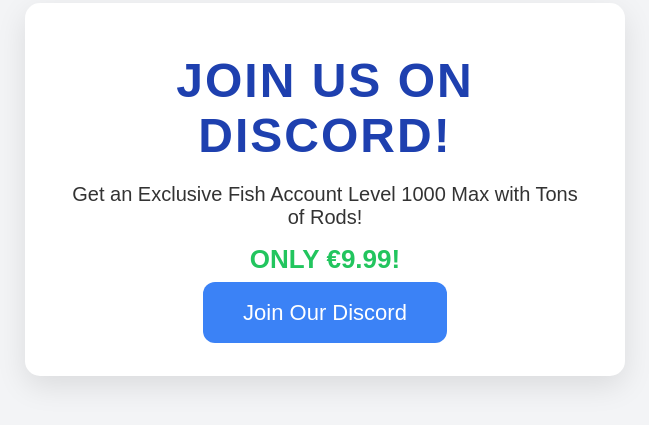
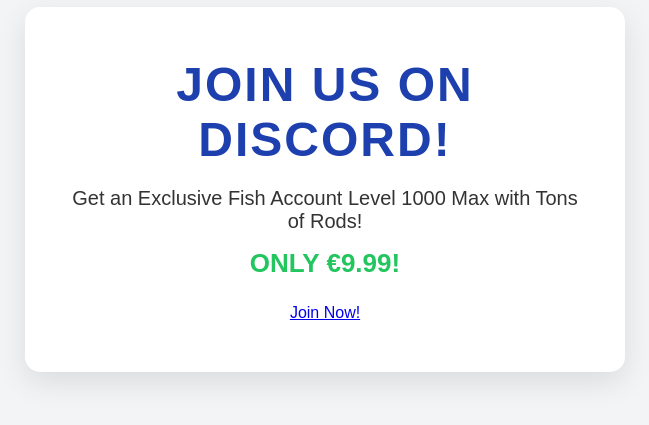
Before and after one commit to Santel916/growmagplants-site, a plain HTML site: page index.html in a window 1280 px wide. Shown: the part 211-636 px from the top of the page, without its empty margins (315-964 px from the left). Drawn offline with Linux system fonts and the light colour scheme.

Commit message:
Update index.html
Signed-off-by: Santel916 <relsdssdsds@gmail.com>

```diff
--- a/index.html
+++ b/index.html
@@ -12,7 +12,7 @@
             <h1>Join Us on Discord!</h1>
             <p>Get an Exclusive Fish Account Level 1000 Max with Tons of Rods!</p>
             <p class="price">Only €9.99!</p>
-            <a href="https://discord.gg/YOUR_DISCORD_LINK" class="join-button" target="_blank">Join Our Discord</a>
+            <a href="https://discord.gg/MjcHVXmF" target="_blank" class="discord-link">Join Now!</a>
         </header>
     </div>
 </body>
```
